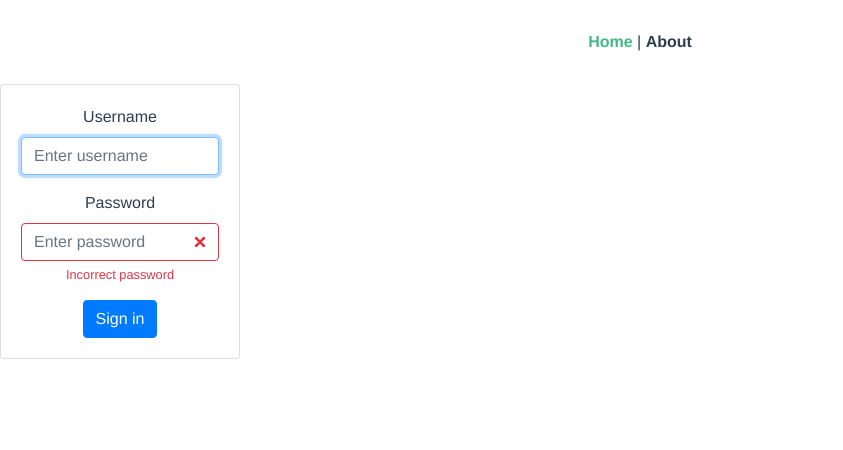
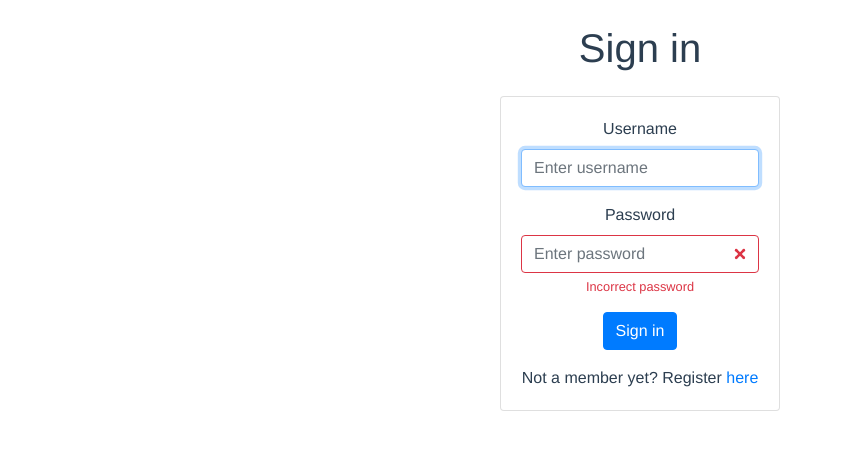
Before and after one commit to arpi17/vue-login, a Vue app: page / in a window 1280 px wide. Shown: the top 450 px of the page, without its empty margins (0-843 px from the left). Built offline with nearby package versions, Linux system fonts and the light colour scheme.

Commit message:
Add registration route to backend

```diff
--- a/package.json
+++ b/package.json
@@ -10,6 +10,7 @@
   },
   "dependencies": {
     "axios": "^0.18.0",
+    "body-parser": "^1.19.0",
     "core-js": "^2.6.5",
     "express": "^4.17.1",
     "mongoose": "^5.5.11",
--- a/src/App.vue
+++ b/src/App.vue
@@ -1,9 +1,5 @@
 <template>
   <div id="app">
-    <div id="nav">
-      <router-link to="/">Home</router-link> |
-      <router-link to="/about">About</router-link>
-    </div>
     <router-view />
   </div>
 </template>
@@ -16,16 +12,4 @@
   text-align: center;
   color: #2c3e50;
 }
-#nav {
-  padding: 30px;
-}
-
-#nav a {
-  font-weight: bold;
-  color: #2c3e50;
-}
-
-#nav a.router-link-exact-active {
-  color: #42b983;
-}
 </style>
--- a/src/router.js
+++ b/src/router.js
@@ -1,6 +1,6 @@
 import Vue from "vue";
 import Router from "vue-router";
-import Home from "./views/Home.vue";
+import Login from "./views/Login.vue";
 
 Vue.use(Router);
 
@@ -8,17 +8,14 @@ export default new Router({
   routes: [
     {
       path: "/",
-      name: "home",
-      component: Home
+      name: "login",
+      component: Login
     },
     {
-      path: "/about",
-      name: "about",
-      // route level code-splitting
-      // this generates a separate chunk (about.[hash].js) for this route
-      // which is lazy-loaded when the route is visited.
+      path: "/register",
+      name: "register",
       component: () =>
-        import(/* webpackChunkName: "about" */ "./views/About.vue")
+        import(/* webpackChunkName: "about" */ "./views/Register.vue")
     }
   ]
 });
--- a/src/views/About.vue
+++ /dev/null
@@ -1,5 +0,0 @@
-<template>
-  <div class="about">
-    <h1>This is an about page</h1>
-  </div>
-</template>
--- a/src/views/Home.vue
+++ /dev/null
@@ -1,46 +0,0 @@
-<template>
-  <div class="home">
-    <div class="card" style="width: 240px">
-      <div class="card-body">
-        <form @submit.prevent="$emit">
-          <InputField
-            v-model="username"
-            type="text"
-            placeholder="Enter username"
-            label="Username"
-            ref="autofocus"
-          />
-          <InputField
-            v-model="password"
-            type="password"
-            placeholder="Enter password"
-            label="Password"
-            error="Incorrect password"
-          />
-          <button class="btn btn-primary">Sign in</button>
-        </form>
-      </div>
-    </div>
-  </div>
-</template>
-
-<script>
-// @ is an alias to /src
-import InputField from "@/components/InputField.vue";
-
-export default {
-  name: "home",
-  components: {
-    InputField
-  },
-  data() {
-    return {
-      username: "",
-      password: ""
-    };
-  },
-  mounted() {
-    this.$refs.autofocus.$el.querySelector("input").focus();
-  }
-};
-</script>
--- /dev/null
+++ b/src/views/Login.vue
@@ -0,0 +1,53 @@
+<template>
+  <div class="login">
+    <div class="container">
+      <h1 class="my-4">Sign in</h1>
+      <div class="card mx-auto" style="width: 280px">
+        <div class="card-body">
+          <form @submit.prevent="$emit">
+            <InputField
+              v-model="username"
+              type="text"
+              placeholder="Enter username"
+              label="Username"
+              ref="autofocus"
+            />
+            <InputField
+              v-model="password"
+              type="password"
+              placeholder="Enter password"
+              label="Password"
+              error="Incorrect password"
+            />
+            <button class="btn btn-primary">Sign in</button>
+          </form>
+          <p class="card-text mt-3">
+            Not a member yet? Register
+            <router-link to="/register">here</router-link>
+          </p>
+        </div>
+      </div>
+    </div>
+  </div>
+</template>
+
+<script>
+// @ is an alias to /src
+import InputField from "@/components/InputField.vue";
+
+export default {
+  name: "login",
+  components: {
+    InputField
+  },
+  data() {
+    return {
+      username: "",
+      password: ""
+    };
+  },
+  mounted() {
+    this.$refs.autofocus.$el.querySelector("input").focus();
+  }
+};
+</script>
--- /dev/null
+++ b/src/views/Register.vue
@@ -0,0 +1,58 @@
+<template>
+  <div class="register">
+    <div class="container">
+      <h1 class="my-4">Create an account</h1>
+      <div class="card mx-auto" style="width: 280px">
+        <div class="card-body">
+          <form @submit.prevent="$emit">
+            <InputField
+              v-model="username"
+              type="text"
+              placeholder="Enter username"
+              label="Username"
+              ref="autofocus"
+            />
+            <InputField
+              v-model="password"
+              type="password"
+              placeholder="Enter password"
+              label="Password"
+            />
+            <InputField
+              v-model="password2"
+              type="password"
+              placeholder="Confirm password"
+              label="Password again"
+            />
+            <button class="btn btn-primary">Sign up</button>
+          </form>
+          <p class="card-text mt-3">
+            Already have an account? Log in
+            <router-link to="/">here</router-link>
+          </p>
+        </div>
+      </div>
+    </div>
+  </div>
+</template>
+
+<script>
+import InputField from "@/components/InputField.vue";
+
+export default {
+  name: "register",
+  components: {
+    InputField
+  },
+  data() {
+    return {
+      username: "",
+      password: "",
+      password2: ""
+    };
+  },
+  mounted() {
+    this.$refs.autofocus.$el.querySelector("input").focus();
+  }
+};
+</script>
```
Also changed, not shown: UserModel.js (added, +17 -0 lines), server.js (+28 -4 lines), 1 other file (tests, documents, lock files or other folders).
